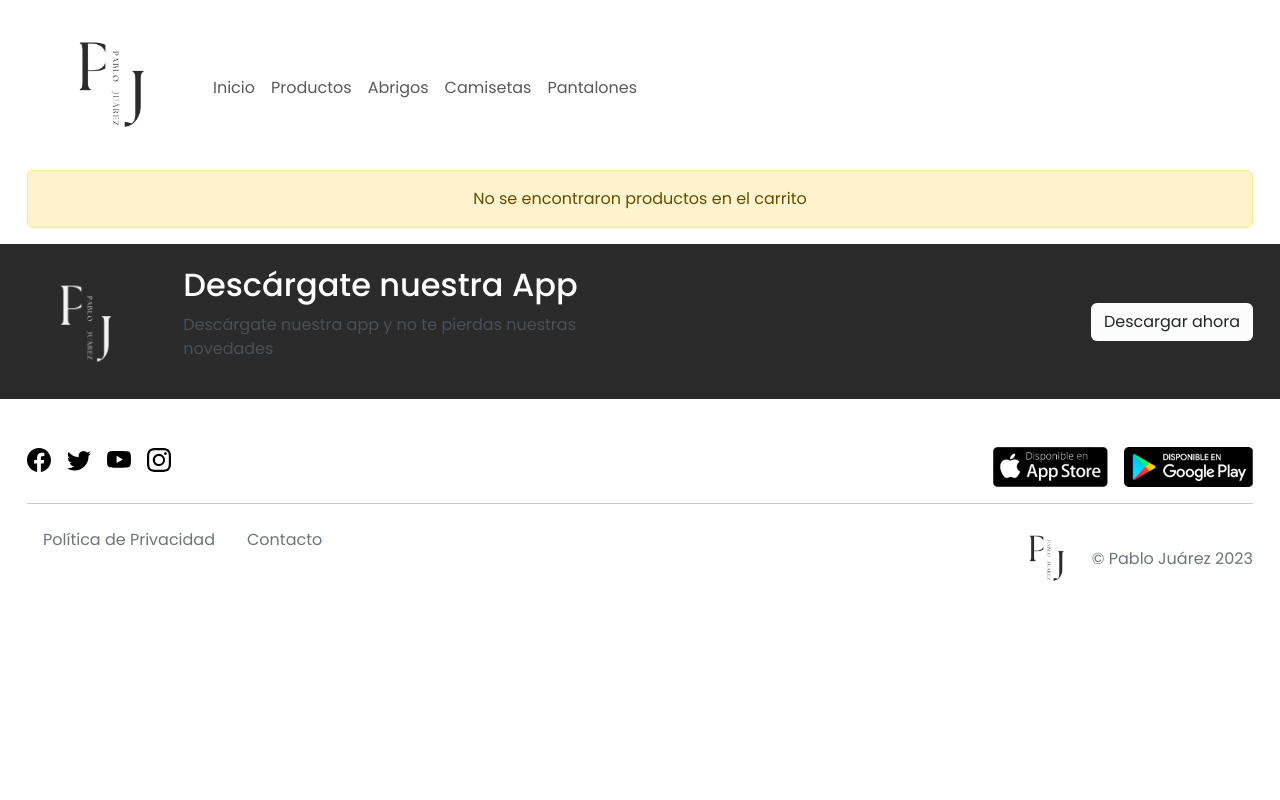
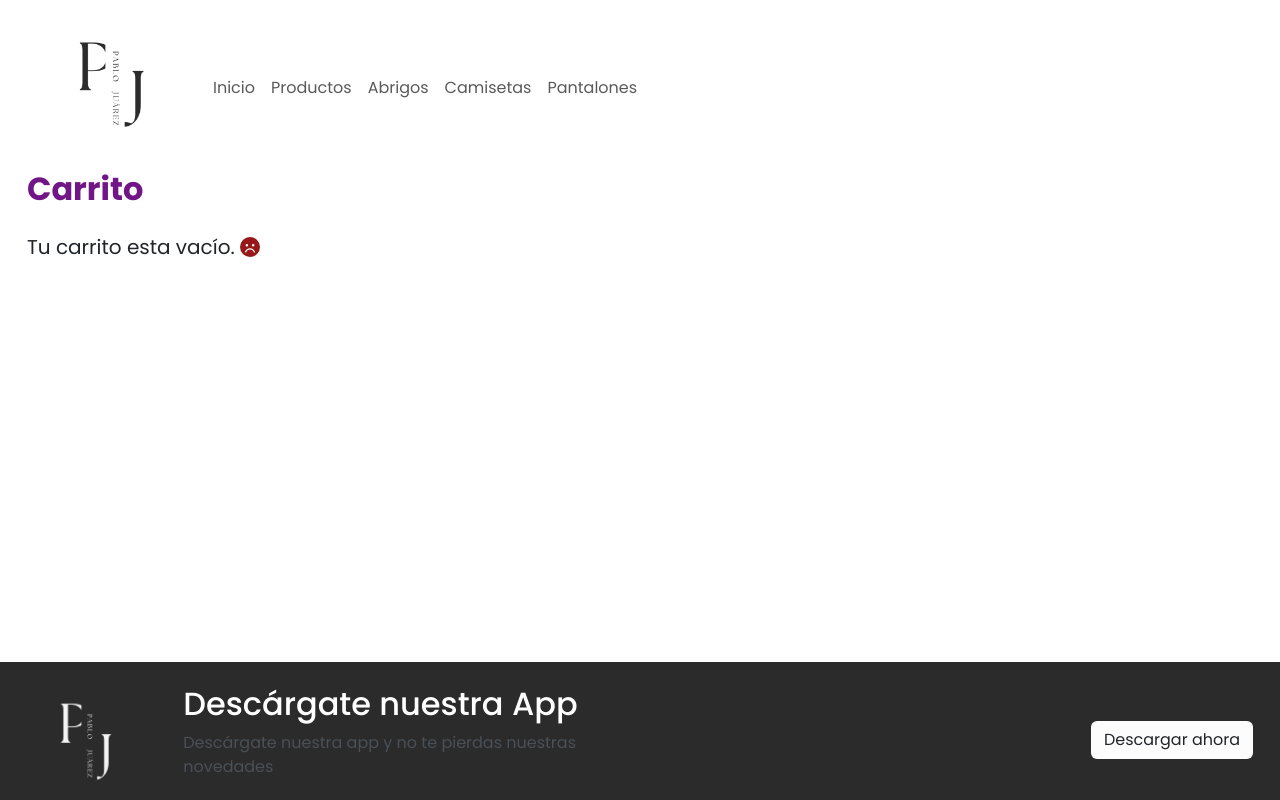
Before and after one commit to PabloJua/EntregaFinalReact-Juarez-Pablo-Emanuel., a React (Create React App) app: page /cart in a window 1280 px wide. Shown: the top 800 px of the page. Built offline with nearby package versions, Linux system fonts and the light colour scheme.

Commit message:
EntregaFinalReact + Juárez, Pablo Emanuel-Modificando Estilos

```diff
--- a/package.json
+++ b/package.json
@@ -3,6 +3,10 @@
   "version": "0.1.0",
   "private": true,
   "dependencies": {
+    "@fortawesome/fontawesome-svg-core": "^6.3.0",
+    "@fortawesome/free-brands-svg-icons": "^6.3.0",
+    "@fortawesome/free-solid-svg-icons": "^6.3.0",
+    "@fortawesome/react-fontawesome": "^0.2.0",
     "@testing-library/jest-dom": "^5.16.5",
     "@testing-library/react": "^13.4.0",
     "@testing-library/user-event": "^13.5.0",
--- a/src/components/Cart.jsx
+++ b/src/components/Cart.jsx
@@ -1,11 +1,13 @@
-import { useContext} from "react"
+import { useContext } from "react"
 import { Link } from "react-router-dom";
 import { CartContext } from "./context/CartContext"
-import trash from "./images/trash3.svg";
+// import trash from "./images/trash3.svg";
+import { FontAwesomeIcon } from "@fortawesome/react-fontawesome";
+import {faTrash, faFaceFrown} from "@fortawesome/free-solid-svg-icons"
 import "../components/css/cart.css"
 
 const Cart = () => {
-    const {cart, clear, removeItem, cartTotalPagar, cartTotalProductos} = useContext(CartContext);
+  const { cart, clear, removeItem, cartTotalPagar, cartTotalProductos } = useContext(CartContext);
 
   if (cartTotalProductos() === 0) {
     return (
@@ -13,47 +15,58 @@ const Cart = () => {
       <div className="container">
         <div className="row">
           <div className="col-md-12">
-            <div class="alert alert-warning text-center" role="alert">
-              No se encontraron productos en el carrito
+          <h2 class="titulo__cart pb-3">Carrito</h2>
+          <p class ="carrito-vacio fs-5">Tu carrito esta vacío. <FontAwesomeIcon icon={faFaceFrown} className="carrito-producto-eliminar"/></p>
             </div>
           </div>
         </div>
-      </div>
     )
   }
 
   return (
-    <div className="container my-5">
-      <div className="row">
-      <h1 className="text-center titulo__cart">Productos Seleccionados</h1>
-        <div className="col-md-12">
-          <table className="table">
-            <tr>
-              <td className="text-end" colSpan={5}><Link type="button" className="btn bg-info-subtle" onClick={() => { clear() }}>Vaciar Carrito</Link></td>
-            </tr>
-            {
-              cart.map(item =>
-                <tr key={item.index}>
-                  <td className="text-start" width="10%"><img src={item.imagen} alt={item.hombre} width={100} style={{ borderRadius: "50%" }} /></td>
-                  <td className="text-start align-middle" width="30%">{item.nombre}</td>
-                  <td className="text-center align-middle" width="20%">{item.quantity} x ${item.precio} </td>
-                  <td className="text-center align-middle" width="20%">${item.quantity * item.precio}</td>
-                  <td className="text-end align-middle" width="20%"><button type="button" className="btn bg-info-subtle" onClick={() => { removeItem(item.index) }} title={"Eliminar Producto"}><img src={trash} alt={"Eliminar producto"} width={32} /></button></td>
-                </tr>
-              )
-            }
-            <tr>
-              <td colSpan={2}>&nbsp;</td>
-              <td className="text-center">Total a Pagar</td>
-              <td className="text-center"><b>${cartTotalPagar()}</b></td>
-              <td className="text-end"><Link to={"/checkout"} type="button" className="btn bg-info-subtle">Finalizar Compra</Link></td>
-            </tr>
-          </table>
+    <main>
+      <h2 class="titulo__cart">Carrito</h2>
+      <div class="contenedor-carrito">
+        <div id="carrito-productos" className="carrito-productos">
+          {
+            cart.map(item =>
+              <div className="carrito-producto">
+              <tr key={item.index} className= "carrito-producto w-100">
+                <div>
+                <td className="text-start" width="10%"><img src={item.imagen} alt={item.nombre} className="carrito-producto-imagen"/></td>
+                </div>
+                <div>
+                  <small>Nombre</small>
+                  <td className="text-start align-middle fw-bold fs-5" width="30%">{item.nombre}</td>
+                </div>
+                <div>
+                  <small>Subtotal</small>
+                  <td className="text-center align-middle fs-6" width="20%">{item.quantity} x ${item.precio} </td>
+                </div>
+                <div>
+                  <small>Total</small>
+                  <td className="text-center align-middle fs-6" width="20%">${item.quantity * item.precio}</td>
+                </div>
+                <div className="pe-3">
+                  <td className="text-end align-middle" width="20%"><button type="button" className="btn" onClick={() => { removeItem(item.index) }} title={"Eliminar Producto"}><FontAwesomeIcon icon={faTrash} className="carrito-producto-eliminar"/></button></td>
+                </div>
+              </tr>
+              </div>
+            )
+          }
+
         </div>
       </div>
-    </div>
+      <div className="col-md-12">
+        <table className="table">
+          <tr>
+            <td className="text-start pt-5" colSpan={5}><Link type="button" className="btn bg-info-subtle" onClick={() => { clear() }}>Vaciar Carrito</Link></td>
+            <td className="text-center pt-5">Total a Pagar:<b>${cartTotalPagar()}</b></td>
+            <td className="text-end pt-5"><Link to={"/checkout"} type="button" className="btn bg-info-subtle">Finalizar Compra</Link></td>
+          </tr>
+        </table>
+      </div>
+    </main>
   )
-
 }
-
 export default Cart
--- a/src/components/Home.jsx
+++ b/src/components/Home.jsx
@@ -17,7 +17,7 @@ const Home = () => {
                     </div>
                 </div>
                 <div className="col-md-5 pt-5">
-                    <img src={"/images/hero-img.png"} alt={"Promo #1"} width={"700px"} className="pe-5 pt-5" />
+                    <img src={"/images/hero-img.png"} alt={"Promo #1"} width={"600px"} className="pe-5 pt-5" />
                 </div>
             </div>
         </div>
--- a/src/components/css/cart.css
+++ b/src/components/css/cart.css
@@ -1,3 +1,70 @@
+:root { /* variables para los colores */
+    --color_text-primary: #AB29CA;
+    --color_text-secundary: #101E2C;
+    --color_text-tertiary: #485663;
+    --main_color-primary: #701687;
+    --main_color-secundary: #F4D4FB;
+    --background-color: #FAFBFE;
+    --lowText_font_size: 16px;
+    --text_size_title: 40px;
+    --text_title_card: 24px;
+    --text_title_cardv2: 20px;
+    --text_paragraph: 16px;
+    --box_shadow-primary: 0px 6px 50px -20px rgba(0,0,0,0.2);
+    --clr-main-light: #f8f7f9;
+    --clr-white: #ececec;
+    --clr-gray: #e2e2e2;
+    --clr-red: #961818;
+}
+
+main {
+    background-color: var(--clr-main-light);
+    margin: 1rem;
+    margin-left: 50px;
+    margin-right: 50px;
+    border-radius: 2rem;
+    padding: 3rem;
+    margin-bottom: 150px;
+}
+
 .titulo__cart {
-    padding-bottom: 80px;
+    padding-bottom: 50px;
+    color: var(--main_color-primary);
+    font-weight: 700;
 }
+
+.contenedor-carrito {
+    display: flex;
+    flex-direction: column;
+    gap: 2rem;
+}
+
+.carrito-productos {
+    display: flex;
+    flex-direction: column;
+    gap: 1rem;
+}
+
+.carrito-producto {
+    display: flex;
+    justify-content: space-between; /*para darle espaciado a los elementos dentro del padre*/
+    align-items: center;/*centre verticalmente*/
+    background-color: var(--clr-gray);
+    padding: .5rem;
+    border-radius: 1rem;
+}
+
+.carrito-producto-imagen {
+    width: 4rem;
+    border-radius: 1rem;
+}
+
+.carrito-producto-eliminar {
+    font-size: 20px;
+    color: var(--clr-red);
+    cursor: pointer;
+}
+
+.carrito-vacio {
+    margin-bottom: 400px;
+}
--- a/src/index.js
+++ b/src/index.js
@@ -2,12 +2,12 @@ import React from 'react';
 import ReactDOM from 'react-dom/client';
 import './index.css';
 import App from './App';
+import { initializeApp } from "firebase/app";
 
 const root = ReactDOM.createRoot(document.getElementById('root'));
 root.render(<App />);
 
 // Import the functions you need from the SDKs you need
-import { initializeApp } from "firebase/app";
 // TODO: Add SDKs for Firebase products that you want to use
 // https://firebase.google.com/docs/web/setup#available-libraries
 
```
Also changed, not shown: 1 other file (tests, documents, lock files or other folders).
